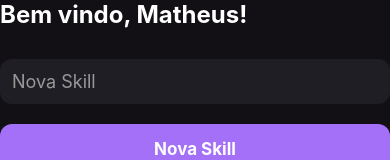
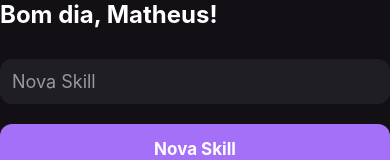
Before and after one commit to matheusribas/ignite-myskills, a React Native app: screen / in a window 390 px wide. Shown: the top 160 px of the page. Built offline with nearby package versions, Linux system fonts and the light colour scheme.

Commit message:
adding hook useEffect to greeting user

```diff
--- a/App.js
+++ b/App.js
@@ -1,6 +1,12 @@
 import React from 'react';
+import { StatusBar } from 'react-native';
 import { Home } from './src/pages/Home';
 
 export default function App() {
-  return <Home />;
+  return (
+    <>
+      <StatusBar basStyle='light-content' />
+      <Home />
+    </>
+  );
 };
--- a/src/pages/Home.js
+++ b/src/pages/Home.js
@@ -1,10 +1,9 @@
-import React, { useState } from 'react';
+import React, { useEffect, useState } from 'react';
 import {
   StyleSheet, Platform,
-  SafeAreaView,
+  SafeAreaView, // Escapa a status bar
   Text, TextInput,
-  ScrollView,
-  FlatList,
+  FlatList
  } from 'react-native';
 
 import { ButtonNewSkill } from '../components/ButtonNewSkill';
@@ -13,16 +12,25 @@ import { SkillCard } from '../components/SkillCard';
 export function Home() {
   const [newSkill, setNewSkill] = useState('');
   const [mySkills, setMySkills] = useState([]);
+  const [greeting, setGreeting] = useState('');
 
   function handleAddNewSkill() {
     setMySkills(oldState => [...oldState, newSkill])
     setNewSkill('')
   }
 
+  useEffect(() =>{
+    const currentHours = new Date().getHours();
+
+    if (currentHours < 12) setGreeting('Bom dia');
+    else if (currentHours >= 12 && currentHours < 18) setGreeting('Boa tardeson');
+    else setGreeting('Boa noite')
+  }, []);
+
   return (
     <SafeAreaView style={styles.container}>
       <Text style={styles.title}>
-        Bem vindo, Matheus!
+        {greeting}, Matheus!
       </Text>
 
       <TextInput
@@ -60,7 +68,7 @@ const styles = StyleSheet.create({
     flex: 1,
     backgroundColor: '#121015',
     paddingHorizontal: 20,
-    paddingVertical: 70
+    paddingVertical: Platform.OS === 'ios' ? 60 : 40
   },
   title: {
     color: '#FFF',
```
